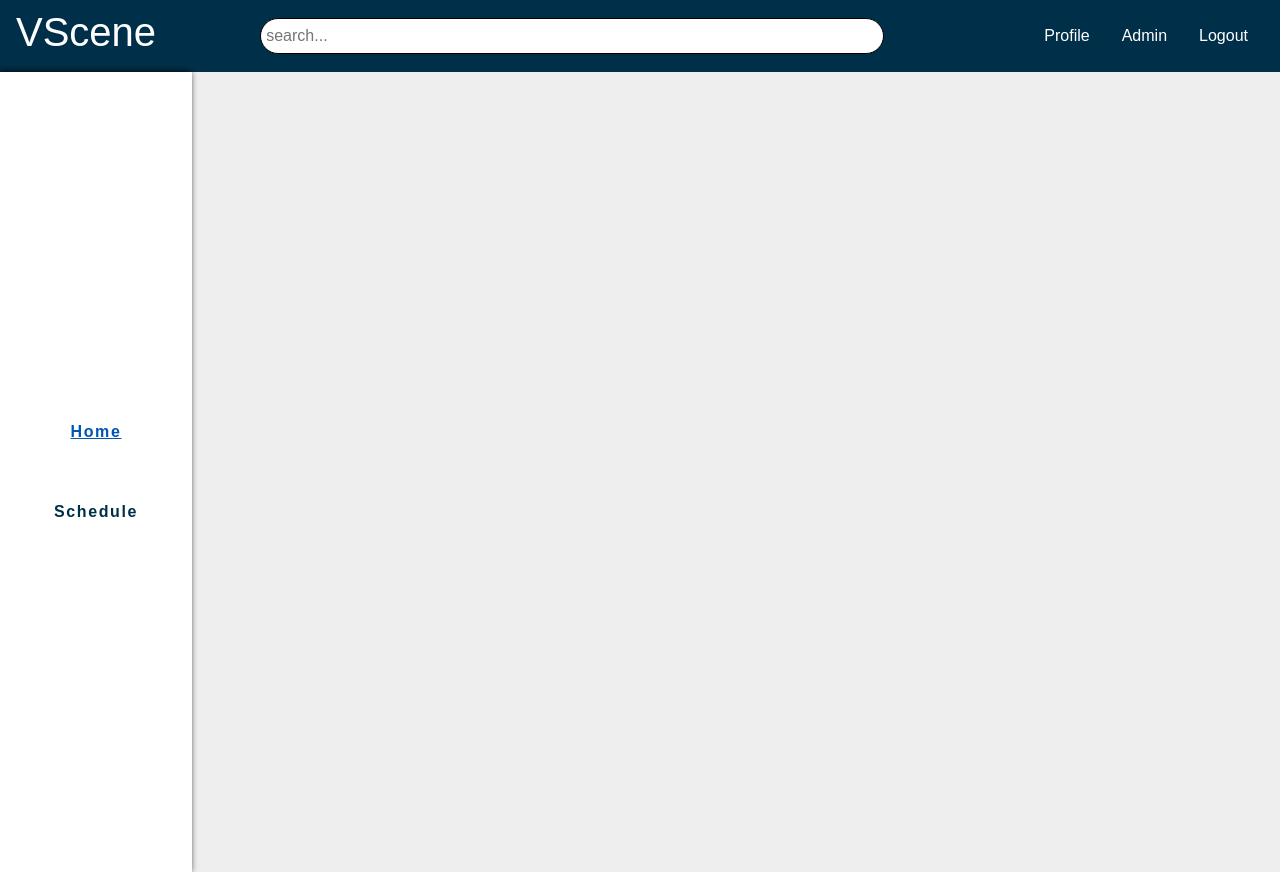
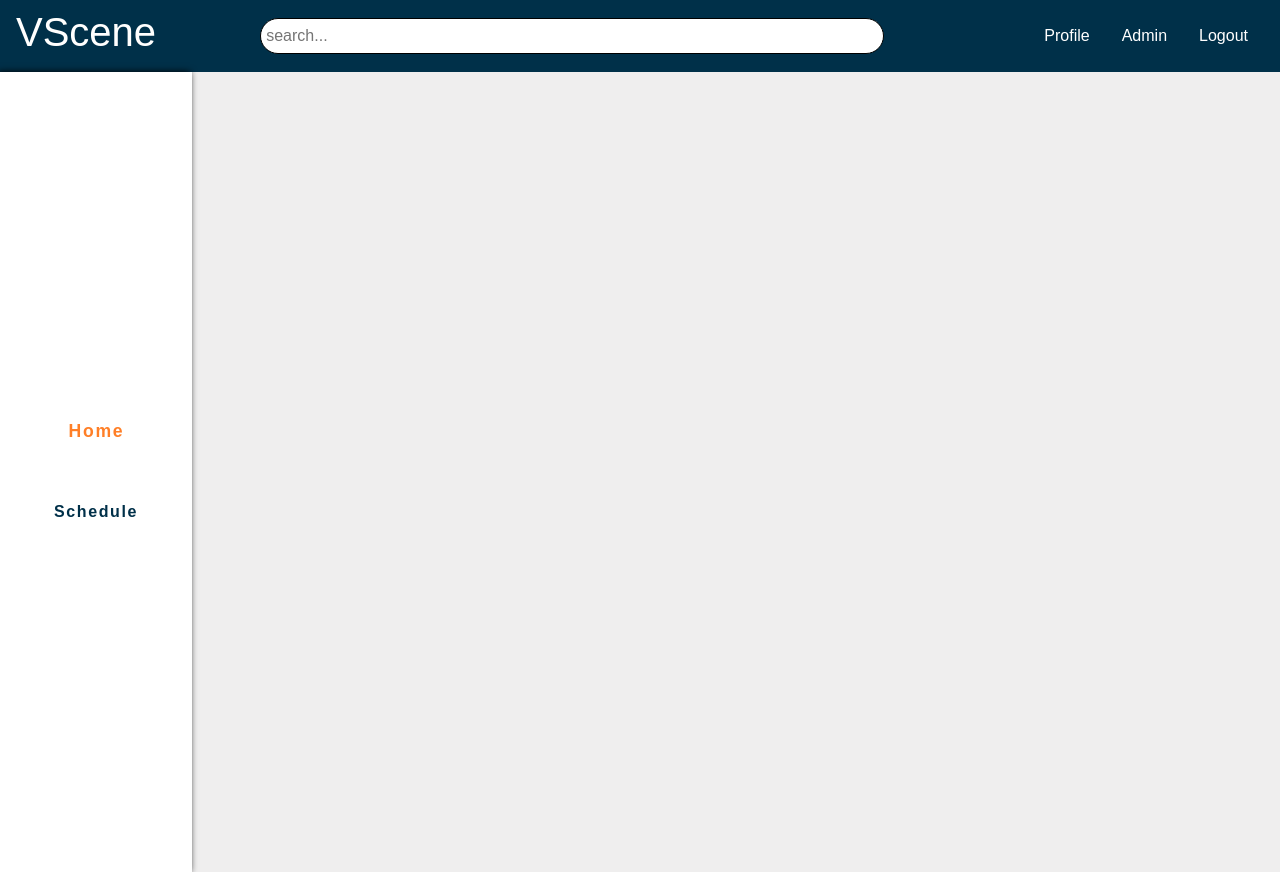
Before and after one commit to grford15/AjentaProject, a React (Create React App) app: page / in a window 1280 px wide. In both pictures the pointer is over the link "Home". Built offline with nearby package versions, Linux system fonts and the light colour scheme; no server answers; the HTML template or start-up script is replaced by a standard one.

Commit message:
add hover effect to links

```diff
--- a/src/styling/side-nav-bar.css
+++ b/src/styling/side-nav-bar.css
@@ -22,3 +22,9 @@
     font-weight: bold;
     letter-spacing: 0.1em;
 }
+
+.links a:hover{
+    color:#ff7f27;
+    transform: scale(1.1);
+    text-decoration: none;
+}
```
